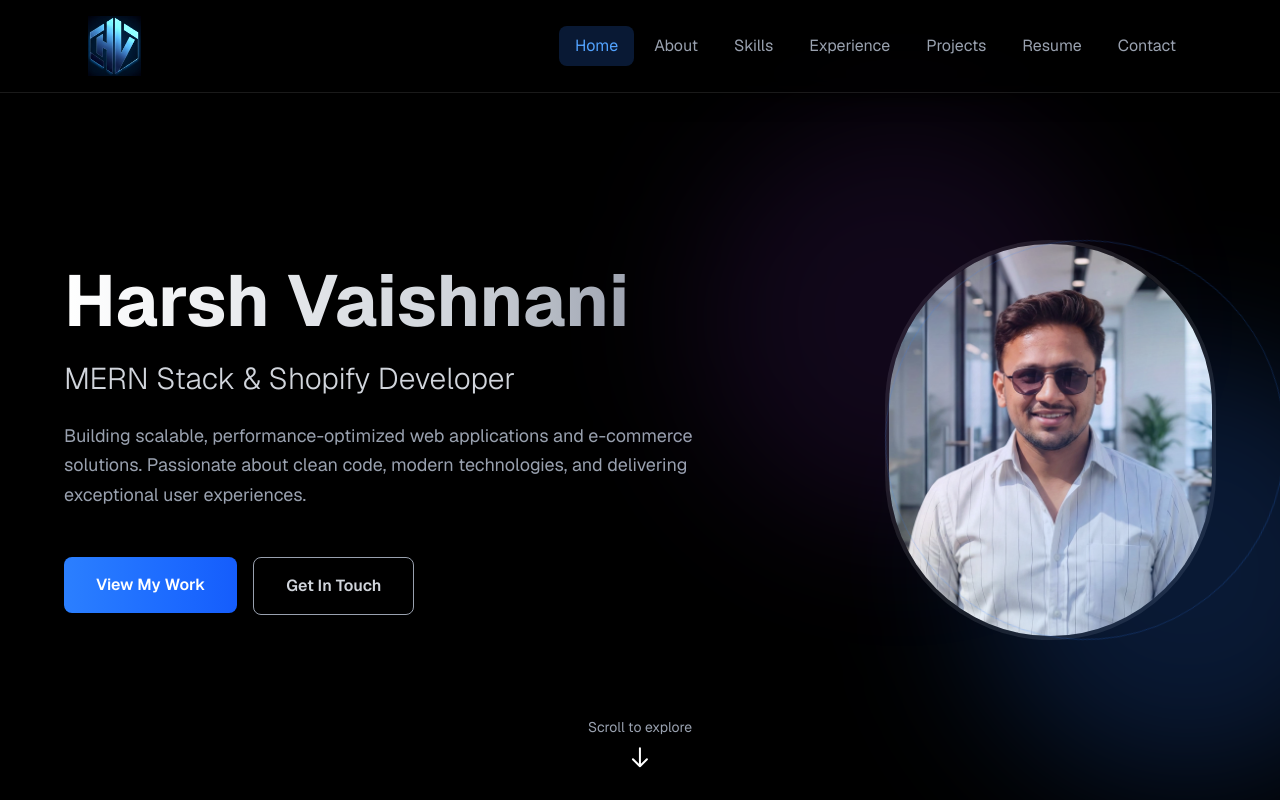
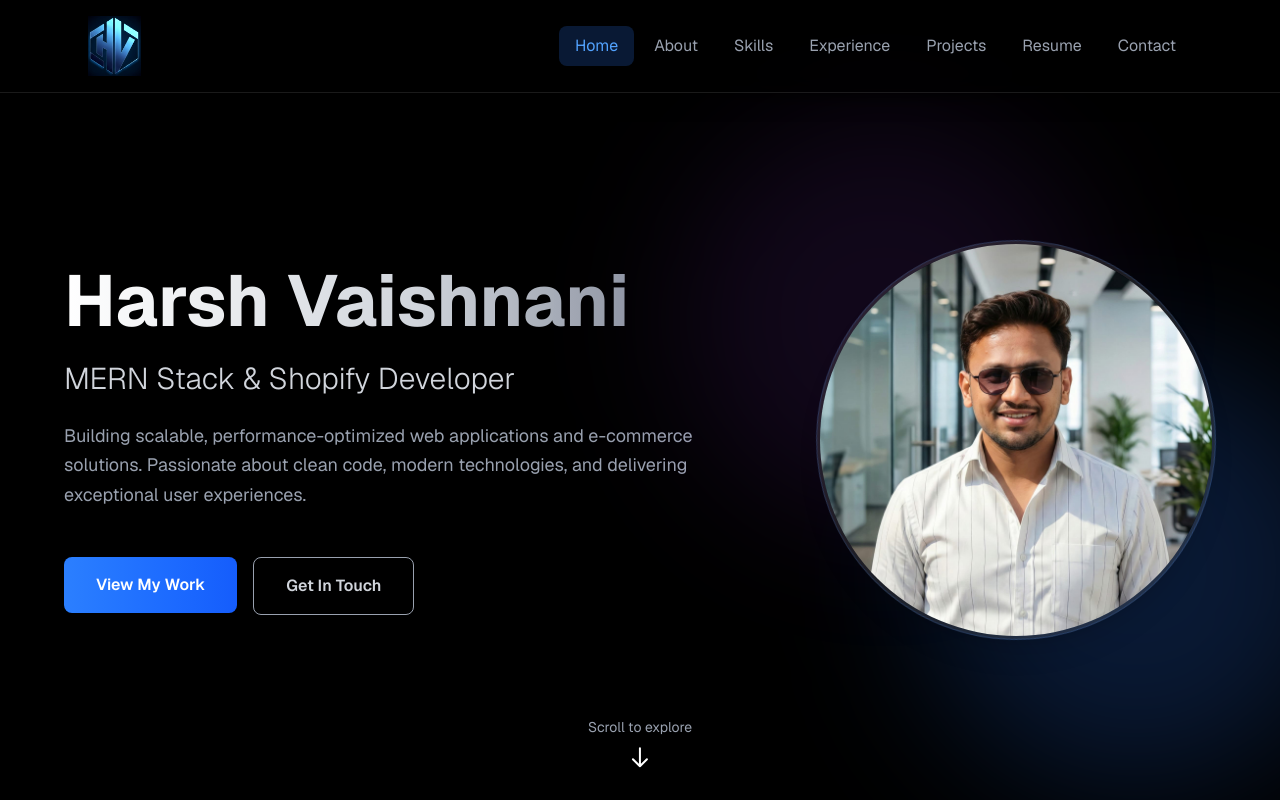
Before and after one commit to Harsh-Vaishnani/Harsh_Porfolio, a Next.js app: page / in a window 1280 px wide. Shown: the top 800 px of the page. Built offline with nearby package versions, Linux system fonts and the light colour scheme.

Commit message:
Refactor profile picture section for improved layout and styling

```diff
--- a/app/page.tsx
+++ b/app/page.tsx
@@ -83,13 +83,14 @@ export default function Home() {
 
           {/* Right: Profile Picture - 3D Professional Design */}
           <div className="md:basis-[30%] basis-full flex items-center justify-center relative">
-            <div className="relative">
-              <img
-                src="/harsh-portfolio-iamge-1.jpeg"
-                alt="Professional Hero"
-                className="w-[320px] h-[320px] md:w-[400px] md:h-[400px] object-cover rounded-full border-4 border-white/10 shadow-xl z-10"
-                style={{ filter: 'blur(0px)' }}
-              />
+            <div className="relative w-[320px] h-[320px] md:w-[400px] md:h-[400px]">
+              <div className="w-full h-full rounded-full border-4 border-white/10 shadow-xl overflow-hidden relative z-10">
+                <img
+                  src="/harsh-portfolio-iamge-1.jpeg"
+                  alt="Professional Hero"
+                  className="w-full h-full object-cover object-top"
+                />
+              </div>
               {/* Animated Backgrounds */}
               <motion.div
                 className="absolute top-1/4 left-1/4 w-60 h-60 md:w-96 md:h-96 bg-blue-500/20 rounded-full blur-3xl"
@@ -122,7 +123,7 @@ export default function Home() {
 
               {/* Rotating Ring Effect */}
               <motion.div
-                className="absolute inset-0 w-[320px] h-[320px] md:w-[400px] md:h-[400px] rounded-full border border-blue-500/20"
+                className="absolute inset-0 rounded-full border border-blue-500/20"
                 style={{ transform: 'translateZ(50px)' }}
                 animate={{ rotate: 360 }}
                 transition={{ duration: 20, repeat: Infinity, ease: "linear" }}
```
